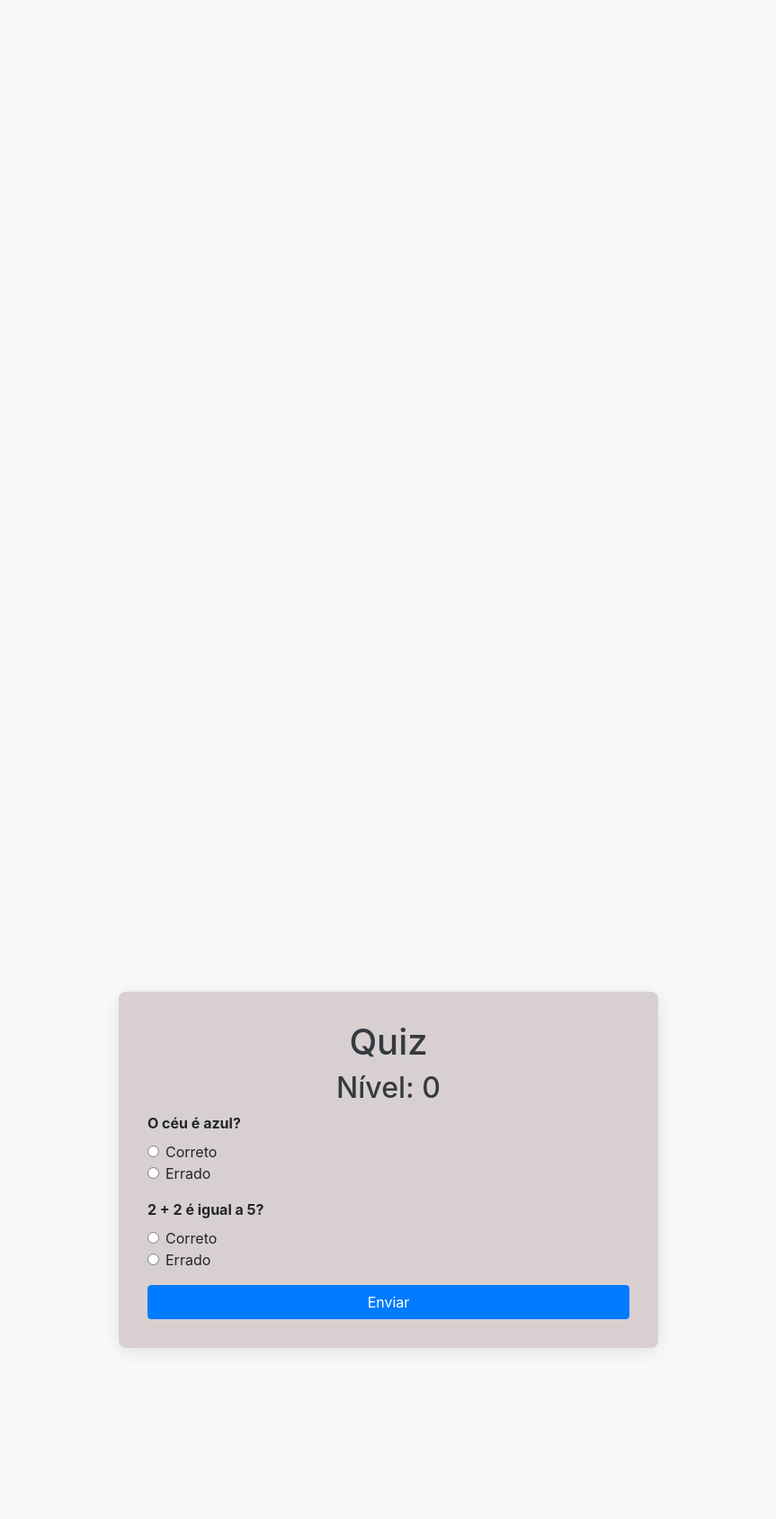
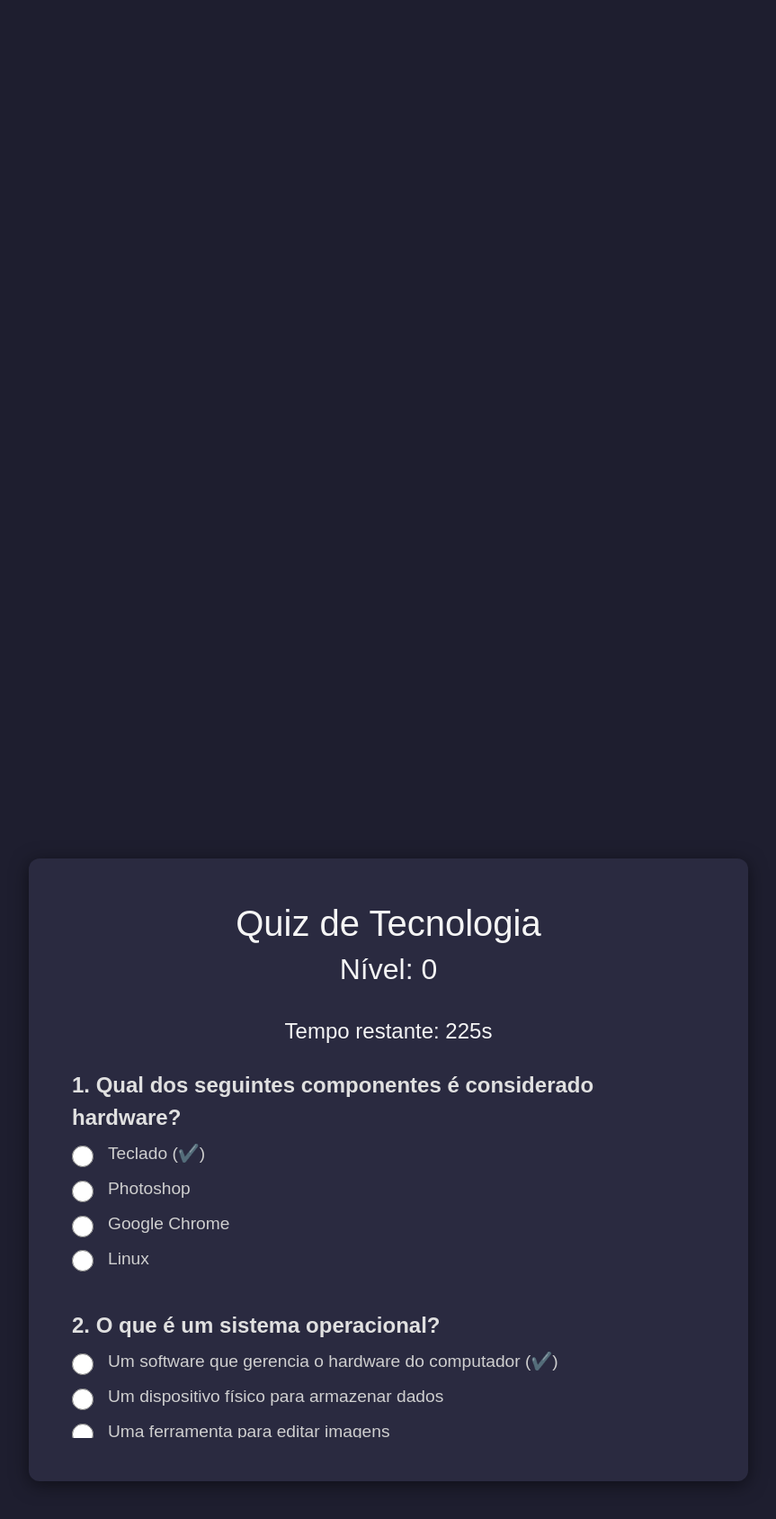
Before and after one commit to DarlanSchmeller/Flask-Quiz-Project, a Flask app: page /quiz in a window 1280 px wide. Shown: the top 1688 px of the page at 90% size, without its empty margins (208-1071 px from the left). Run offline with Flask 3, Linux system fonts and the light colour scheme; some libraries are stand-ins or nearby versions.

Commit message:
improve everything

```diff
--- a/main.py
+++ b/main.py
@@ -1,3 +1,9 @@
+# Trabalho UniSENAI
+# Disciplina de Algoritmos e Programação de Computadores
+# Alunos: Darlan Rodrigues Schmeller, Danilo Domingues
+
+
+# main.py (main file)
 from flask import Flask, render_template, redirect, url_for, request, session
 
 app = Flask(__name__)
@@ -6,27 +12,238 @@ app.secret_key = 'your_unique_secret_key'
 
 quiz_data = [
     [
-        {"question": "O céu é azul?", "answer": "correct"},
-        {"question": "2 + 2 é igual a 5?", "answer": "wrong"},
+        {
+            "question": "1. Qual dos seguintes componentes é considerado hardware?",
+            "options": ["Teclado (✔️)", "Photoshop", "Google Chrome", "Linux"],
+            "answer": "Teclado (✔️)"
+        },
+        {
+            "question": "2. O que é um sistema operacional?",
+            "options": ["Um software que gerencia o hardware do computador (✔️)",
+                        "Um dispositivo físico para armazenar dados",
+                        "Uma ferramenta para editar imagens",
+                        "Um tipo de cabo de rede"],
+            "answer": "Um software que gerencia o hardware do computador (✔️)"
+        },
+        {
+            "question": "3. Qual dos seguintes é um exemplo de software de sistema?",
+            "options": ["Microsoft Word", "Linux (✔️)", "Adobe Photoshop", "Google Drive"],
+            "answer": "Linux (✔️)"
+        },
+        {
+            "question": "4. Qual é a função principal da memória RAM?",
+            "options": ["Executar instruções de CPU temporariamente (✔️)",
+                        "Armazenar dados permanentemente",
+                        "Proteger o sistema contra vírus",
+                        "Controlar a velocidade do processador"],
+            "answer": "Executar instruções de CPU temporariamente (✔️)"
+        },
+        {
+            "question": "5. O que é um disco rígido (HDD)?",
+            "options": ["Um tipo de memória volátil",
+                        "Um dispositivo de armazenamento permanente (✔️)",
+                        "Um componente da CPU",
+                        "Um software de segurança"],
+            "answer": "Um dispositivo de armazenamento permanente (✔️)"
+        },
+        {
+            "question": "6. Qual é a principal diferença entre hardware e software?",
+            "options": ["Hardware é físico, software é digital (✔️)",
+                        "Hardware é programável, software não é",
+                        "Hardware consome mais energia",
+                        "Não há diferença"],
+            "answer": "Hardware é físico, software é digital (✔️)"
+        },
+        {
+            "question": "7. O que é um driver de dispositivo?",
+            "options": ["Um tipo de software que gerencia hardware (✔️)",
+                        "Um protocolo de rede",
+                        "Um componente da CPU",
+                        "Um tipo de arquivo"],
+            "answer": "Um tipo de software que gerencia hardware (✔️)"
+        },
+        {
+            "question": "8. Qual das opções a seguir é um sistema operacional de código aberto?",
+            "options": ["Windows", "macOS", "Ubuntu (✔️)", "iOS"],
+            "answer": "Ubuntu (✔️)"
+        },
+        {
+            "question": "9. O que é firmware?",
+            "options": ["Um software de aplicativo",
+                        "Um software que controla hardware específico (✔️)",
+                        "Um sistema operacional completo",
+                        "Um tipo de memória RAM"],
+            "answer": "Um software que controla hardware específico (✔️)"
+        },
+        {
+            "question": "10. Qual é a função de um aplicativo?",
+            "options": ["Gerenciar hardware",
+                        "Executar tarefas específicas para o usuário (✔️)",
+                        "Armazenar dados",
+                        "Proteger o sistema contra malware"],
+            "answer": "Executar tarefas específicas para o usuário (✔️)"
+        }
     ],
     [
-        {"question": "Python é uma linguagem de programação?", "answer": "correct"},
-        {"question": "HTML é uma linguagem de programação?", "answer": "wrong"},
+        {
+            "question": "1. O que é um protocolo de rede?",
+            "options": ["Um tipo de software",
+                        "Um conjunto de regras para comunicação entre dispositivos (✔️)",
+                        "Um tipo de hardware",
+                        "Um formato de arquivo"],
+            "answer": "Um conjunto de regras para comunicação entre dispositivos (✔️)"
+        },
+        {
+            "question": "2. Qual dos seguintes é um exemplo de protocolo da camada de transporte?",
+            "options": ["HTTP", "IP", "TCP (✔️)", "DNS"],
+            "answer": "TCP (✔️)"
+        },
+        {
+            "question": "3. O que é um endereço IP?",
+            "options": ["Um tipo de software",
+                        "Uma forma de criptografia",
+                        "Um identificador único para um dispositivo em uma rede (✔️)",
+                        "Um protocolo de segurança"],
+            "answer": "Um identificador único para um dispositivo em uma rede (✔️)"
+        },
+        {
+            "question": "4. Qual é a função do roteador em uma rede?",
+            "options": ["Armazenar dados",
+                        "Encaminhar pacotes entre redes (✔️)",
+                        "Proteger contra vírus",
+                        "Executar aplicativos"],
+            "answer": "Encaminhar pacotes entre redes (✔️)"
+        },
+        {
+            "question": "5. O que significa a sigla DNS?",
+            "options": ["Domain Name System (✔️)",
+                        "Digital Network Service",
+                        "Data Network System",
+                        "Domain Name Security"],
+            "answer": "Domain Name System (✔️)"
+        },
+        {
+            "question": "6. O que é uma VPN?",
+            "options": ["Um tipo de protocolo de rede",
+                        "Uma rede privada virtual que garante segurança na comunicação (✔️)",
+                        "Um software de edição de vídeos",
+                        "Um tipo de firewall"],
+            "answer": "Uma rede privada virtual que garante segurança na comunicação (✔️)"
+        },
+        {
+            "question": "7. O que é um switch em redes de computadores?",
+            "options": ["Um dispositivo que conecta redes diferentes",
+                        "Um dispositivo que conecta dispositivos dentro da mesma rede (✔️)",
+                        "Um tipo de malware",
+                        "Um software de proteção"],
+            "answer": "Um dispositivo que conecta dispositivos dentro da mesma rede (✔️)"
+        },
+        {
+            "question": "8. O que caracteriza uma rede LAN?",
+            "options": ["Conexão de longa distância",
+                        "Conexão de dispositivos em uma área geográfica limitada (✔️)",
+                        "Conexão global",
+                        "Conexão sem fio apenas"],
+            "answer": "Conexão de dispositivos em uma área geográfica limitada (✔️)"
+        },
+        {
+            "question": "9. Qual das seguintes opções é um serviço da camada de aplicação?",
+            "options": ["IP", "TCP", "FTP (✔️)", "Ethernet"],
+            "answer": "FTP (✔️)"
+        },
+        {
+            "question": "10. O que é o modelo OSI?",
+            "options": ["Um tipo de software",
+                        "Um modelo de arquitetura de rede com 7 camadas (✔️)",
+                        "Um protocolo de segurança",
+                        "Um sistema de arquivos"],
+            "answer": "Um modelo de arquitetura de rede com 7 camadas (✔️)"
+        }
     ],
     [
-        {"question": "Flask é um framework web?", "answer": "correct"},
-        {"question": "Java é uma cobra?", "answer": "wrong"},
-    ],
-    [
-        {"question": "A água é molhada?", "answer": "correct"},
-        {"question": "O fogo é frio?", "answer": "wrong"},
-    ],
-    [
-        {"question": "Os gatos latem?", "answer": "wrong"},
-        {"question": "Os cães abanam o rabo?", "answer": "correct"},
-    ],
+        {
+            "question": "1. O que é criptografia?",
+            "options": ["O processo de tornar dados ilegíveis para proteger a informação (✔️)",
+                        "O ato de enviar dados pela internet",
+                        "Um tipo de software de segurança",
+                        "Uma técnica de backup"],
+            "answer": "O processo de tornar dados ilegíveis para proteger a informação (✔️)"
+        },
+        {
+            "question": "2. Qual é o propósito de um firewall?",
+            "options": ["Monitorar o desempenho do computador",
+                        "Proteger a rede contra acessos não autorizados (✔️)",
+                        "Aumentar a velocidade da internet",
+                        "Armazenar dados de forma segura"],
+            "answer": "Proteger a rede contra acessos não autorizados (✔️)"
+        },
+        {
+            "question": "3. O que é autenticação multifator?",
+            "options": ["Um método de backup de dados",
+                        "Um processo de verificação que utiliza mais de um método de autenticação (✔️)",
+                        "Um tipo de criptografia",
+                        "Um sistema de arquivos"],
+            "answer": "Um processo de verificação que utiliza mais de um método de autenticação (✔️)"
+        },
+        {
+            "question": "4. O que caracteriza um ataque de phishing?",
+            "options": ["Acesso físico não autorizado",
+                        "Envio de e-mails fraudulentos para roubar informações pessoais (✔️)",
+                        "Invasão de redes por meio de malware",
+                        "Uso de força bruta para adivinhar senhas"],
+            "answer": "Envio de e-mails fraudulentos para roubar informações pessoais (✔️)"
+        },
+        {
+            "question": "5. O que é um malware?",
+            "options": ["Um software projetado para proteger o sistema",
+                        "Um software malicioso que causa danos ou rouba informações (✔️)",
+                        "Um tipo de firewall",
+                        "Um protocolo de rede"],
+            "answer": "Um software malicioso que causa danos ou rouba informações (✔️)"
+        },
+        {
+            "question": "6. O que é um certificado digital?",
+            "options": ["Um tipo de hardware de segurança",
+                        "Uma forma de autenticação que verifica a identidade de um usuário (✔️)",
+                        "Um software de edição de textos",
+                        "Um protocolo de rede"],
+            "answer": "Uma forma de autenticação que verifica a identidade de um usuário (✔️)"
+        },
+        {
+            "question": "7. O que significa 'backups regulares'?",
+            "options": ["Armazenar dados para recuperação futura (✔️)",
+                        "Excluir dados antigos",
+                        "Criar um novo tipo de criptografia",
+                        "Segurança de rede"],
+            "answer": "Armazenar dados para recuperação futura (✔️)"
+        },
+        {
+            "question": "8. O que é um ataque de DDoS?",
+            "options": ["Roubo de informações confidenciais",
+                        "Ataque a um site ou rede com tráfego excessivo para derrubá-lo (✔️)",
+                        "Invasão de dispositivos móveis",
+                        "Interceptação de senhas"],
+            "answer": "Ataque a um site ou rede com tráfego excessivo para derrubá-lo (✔️)"
+        },
+        {
+            "question": "9. O que é a 'segurança em profundidade'?",
+            "options": ["Um único sistema de proteção",
+                        "Várias camadas de proteção para garantir a segurança (✔️)",
+                        "Proteção contra vírus",
+                        "Métodos para otimizar o desempenho do sistema"],
+            "answer": "Várias camadas de proteção para garantir a segurança (✔️)"
+        },
+        {
+            "question": "10. O que é 'criptografia de ponta a ponta'?",
+            "options": ["Criptografia de dados durante o envio e recebimento (✔️)",
+                        "Criptografia de dados enquanto estão armazenados",
+                        "Desenvolvimento de novos protocolos de segurança",
+                        "Método de backup de dados"],
+            "answer": "Criptografia de dados durante o envio e recebimento (✔️)"
+        }
+    ]
+
 ]
-
 
 
 
@@ -34,16 +251,14 @@ quiz_data = [
 def index():
     session['score'] = 0
     session['level'] = 0
-
-    return render_template('quiz.html')
-
+    return redirect(url_for('quiz'))
 
 
 @app.route('/quiz')
 def quiz():
     level = session.get('level', 0)
     if level < len(quiz_data):
-        return render_template('quiz.html', quiz_data=quiz_data[level], level=level)
+        return render_template('quiz.html', quiz_data=quiz_data[level], level=level, enumerate=enumerate)
     else:
         return redirect(url_for('result'))
 
@@ -53,27 +268,21 @@ def submit():
     level = session.get('level', 0)
     score = session.get('score', 0)
 
-
     for i, question in enumerate(quiz_data[level]):
-
         user_answer = request.form.get(f'question-{i}')
-
         if user_answer == question['answer']:
             score += 1
 
-
     session['score'] = score
-    session['level'] = level + 1  # Move to the next level
-
+    session['level'] = level + 1  # Avança para o próximo nível
     return redirect(url_for('quiz'))
 
 
 @app.route('/result')
 def result():
     score = session.get('score', 0)
-    total = sum(len(level) for level in quiz_data)  # Total questions across all levels
+    total = sum(len(level) for level in quiz_data)  # Total de perguntas
     return render_template('result.html', score=score, total=total)
-
 
 
 if __name__ == '__main__':
--- a/templates/quiz.html
+++ b/templates/quiz.html
@@ -6,8 +6,11 @@
     <title>Quiz</title>
     <link href="https://stackpath.bootstrapcdn.com/bootstrap/4.5.2/css/bootstrap.min.css" rel="stylesheet">
     <style>
+        /* General Dark Theme */
         body {
-            background-color: #f8f9fa;
+            background-color: #1e1e2f;
+            color: #e0e0e0;
+            font-family: 'Arial', sans-serif;
         }
         .quiz-wrapper {
             display: flex;
@@ -16,41 +19,146 @@
             height: 100vh;
         }
         .quiz-container {
-            background-color: rgb(216, 208, 208);
-            border-radius: 8px;
-            box-shadow: 0 4px 20px rgba(0, 0, 0, 0.1);
-            padding: 2rem;
-            width: 100%;
-            max-width: 600px;
+            background-color: #2a2a40;
+            border-radius: 12px;
+            box-shadow: 0 4px 20px rgba(0, 0, 0, 0.5);
+            padding: 3rem;
+            width: 90%;
+            max-width: 800px;
+            max-height: 1200px;
         }
         h1, h2 {
-            color: #343a40;
+            color: #f5f5f5;
+            font-size: 2.5rem;
+        }
+        h2 {
+            font-size: 2rem;
+            margin-bottom: 2rem;
+        }
+        .form-check-label {
+            color: #cfcfcf;
+            font-size: 1.2rem;
+            padding-left: 20px;
+            padding-bottom: 10px;
+        }
+        .form-check-input {
+            width: 1.5rem;
+            height: 1.5rem;
+            background-color: #2a2a40;
+            border-color: #555;
+        }
+        .form-check-input:checked {
+            background-color: #4caf50;
+            border-color: #4caf50;
+        }
+        label {
+            font-size: 1.5rem;
+        }
+        button {
+            background-color: #2f6d31 !important;
+            border: none;
+            color: #fff !important;
+            font-weight: bold !important;
+            font-size: 20px !important;
+            font-family: 'Roboto', sans-serif !important;
+            transition: background-color 0.3s ease;
+            padding: 15px;
+        }
+        button:hover {
+            background-color: #3d8f43 !important;
+        }
+        button:focus {
+            box-shadow: 0 0 5px 2px #4caf50 !important;
+        }
+        a {
+            color: #4caf50;
+            text-decoration: none;
+        }
+        a:hover {
+            text-decoration: underline;
+        }
+        .form-group {
+            margin-bottom: 2rem;
+        }
+        #timer {
+            font-size: 1.5rem;
+            color: #f5f5f5;
+            margin-bottom: 1.5rem;
+        }
+        /* Dark Mode Scrollbar for Form */
+        ::-webkit-scrollbar {
+            width: 12px;
+        }
+
+        ::-webkit-scrollbar-track {
+            background: #212133 !important; /* Dark track */
+        }
+
+        ::-webkit-scrollbar-thumb {
+            background-color: #215322; /* Green thumb */
+            border-radius: 6px;
+            border: 3px solid #2a2a40; /* Dark border around the thumb */
+        }
+
+        ::-webkit-scrollbar-thumb:hover {
+            background-color: #3d8f43; /* Lighter green when hovered */
+        }
+
+        /* Apply the scroll styles to the form */
+        form {
+            max-height: 410px;
+            overflow: auto; /* Enable scrolling */
+            overflow-x: hidden;
         }
     </style>
 </head>
 <body>
     <div class="quiz-wrapper">
         <div class="quiz-container">
-            <h1 class="text-center">Quiz</h1>
+            <h1 class="text-center">Quiz de Tecnologia</h1>
             <h2 class="text-center">Nível: {{ level }}</h2>
-            <form action="{{ url_for('submit') }}" method="post">
-                {% for item in quiz_data %}
+            <div id="timer" class="text-center">Tempo restante: 230s</div>
+            <form action="{{ url_for('submit') }}" method="post" id="quiz-form">
+                {% for i, item in enumerate(quiz_data) %}
                     <div class="form-group">
                         <label class="font-weight-bold">{{ item.question }}</label><br>
-                        <div class="form-check">
-                            <input class="form-check-input" type="radio" name="question-{{ loop.index0 }}" value="correct" required>
-                            <label class="form-check-label">Correto</label>
-                        </div>
-                        <div class="form-check">
-                            <input class="form-check-input" type="radio" name="question-{{ loop.index0 }}" value="wrong">
-                            <label class="form-check-label">Errado</label>
-                        </div>
+                        {% for option in item.options %}
+                            <div class="form-check">
+                                <input class="form-check-input"
+                                       type="radio"
+                                       name="question-{{ i }}"
+                                       value="{{ option }}" required>
+                                <label class="form-check-label">{{ option }}</label>
+                            </div>
+                        {% endfor %}
                     </div>
                 {% endfor %}
-                <button type="submit" class="btn btn-primary btn-block">Enviar</button>
+                <button type="submit" class="btn btn-block">Enviar</button>
             </form>
         </div>
     </div>
+
+    <script>
+        let timeLeft = 230; // Time for each question in seconds
+        const timerElement = document.getElementById('timer');
+        const form = document.getElementById('quiz-form');
+
+        // Function to update the timer and submit the form when time runs out
+        const updateTimer = () => {
+            if (timeLeft <= 0) {
+                // Automatically submit the form when time runs out
+                form.submit();
+            } else {
+                // Update the timer display
+                timerElement.textContent = `Tempo restante: ${timeLeft}s`;
+                timeLeft--;
+            }
+        };
+
+        // Start the countdown timer and update every second
+        setInterval(updateTimer, 1000);
+    </script>
+
     <script src="https://code.jquery.com/jquery-3.5.1.slim.min.js"></script>
     <script src="https://cdn.jsdelivr.net/npm/@popperjs/core@2.11.6/dist/umd/popper.min.js"></script>
     <script src="https://stackpath.bootstrapcdn.com/bootstrap/4.5.2/js/bootstrap.min.js"></script>
```
Also changed, not shown: templates/result.html (+51 -16 lines).
